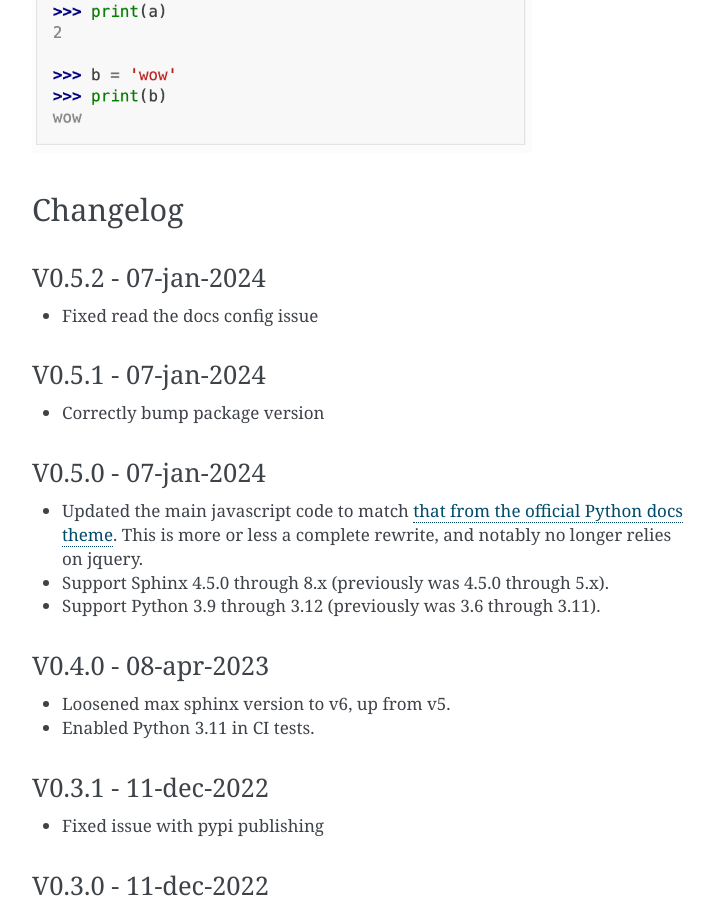
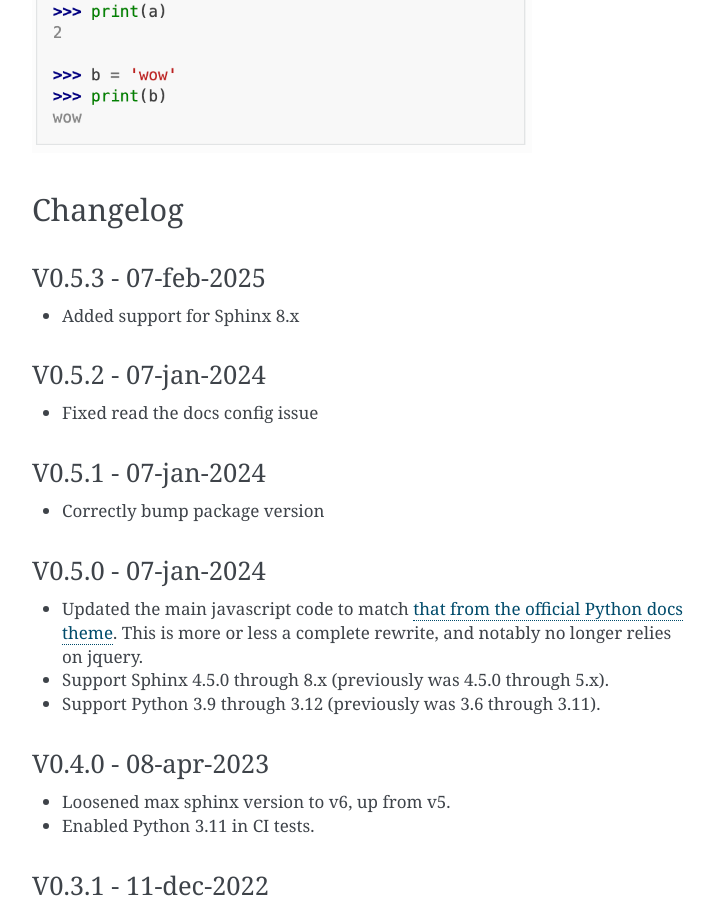
Before and after one commit to jurasofish/sphinx-toggleprompt, a Sphinx documentation site: the page built from doc/index.rst, in a window 1280 px wide and 900 px high, scrolled down 2518 px. Shown: the whole window, without its empty margins (388-1102 px from the left). Built offline with Sphinx 7.4.7, drawn with Linux system fonts in a browser that asks for light colours.

Commit message:
Added changelog

```diff
--- a/doc/index.rst
+++ b/doc/index.rst
@@ -154,6 +154,12 @@ There's an example of this in the doc_copybutton folder.
 Changelog
 ================================
 
+V0.5.3 - 07-feb-2025
+-----------------------
+
+- Added support for Sphinx 8.x
+
+
 V0.5.2 - 07-jan-2024
 -----------------------
 
```
